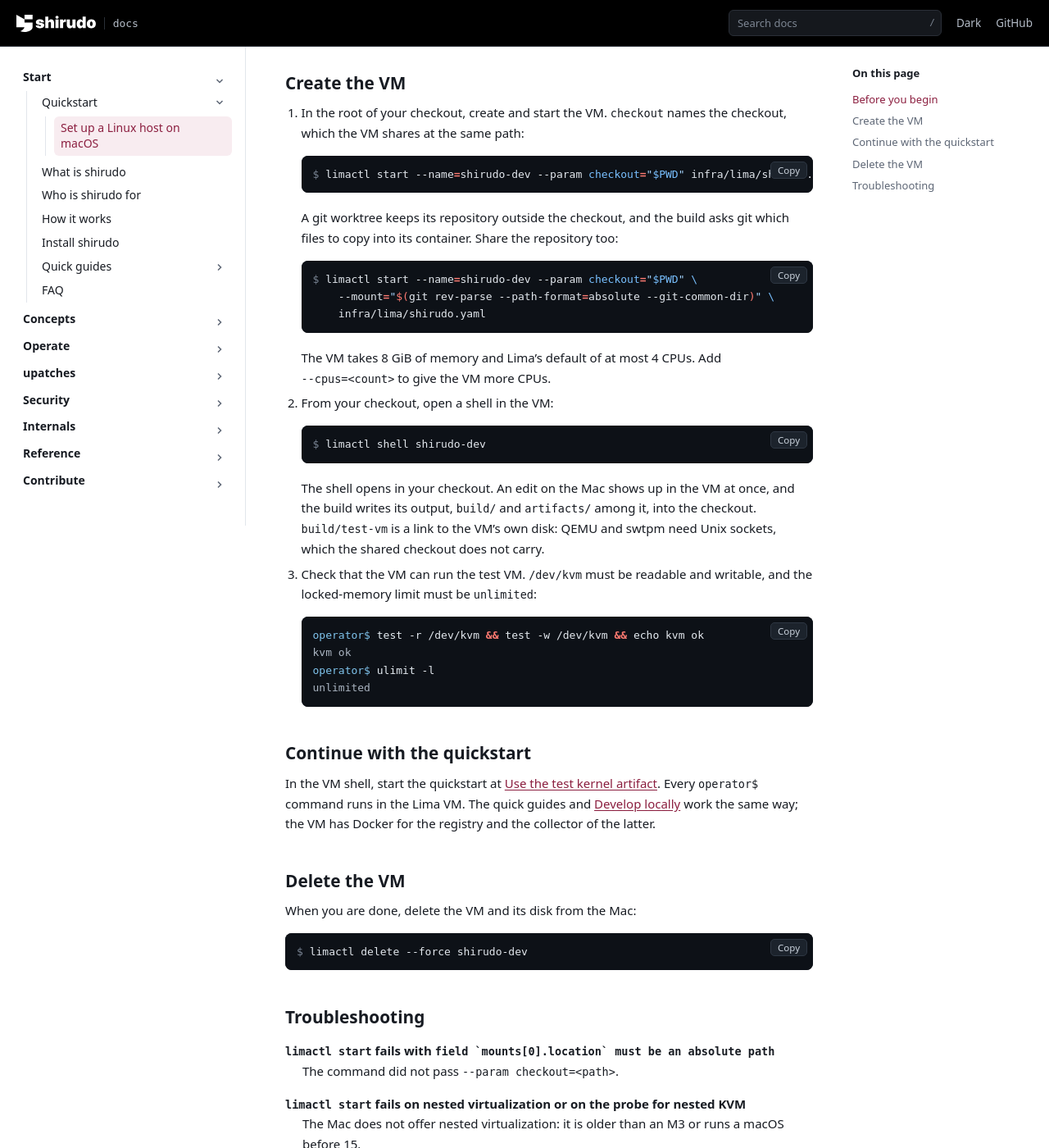
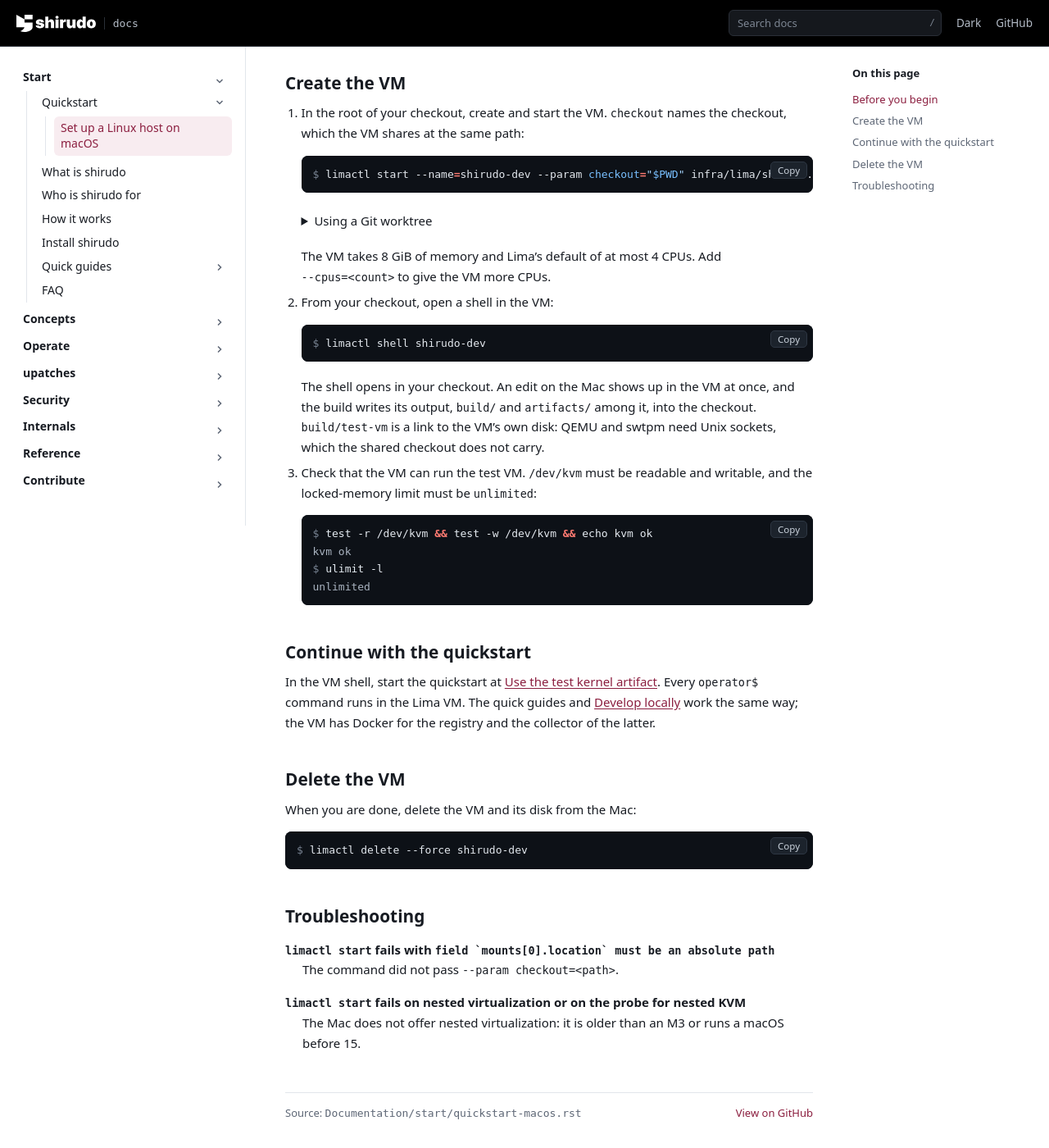
Before and after one commit to AliBashaSY/shirudo, a Sphinx documentation site: the page built from Documentation/start/quickstart-macos.rst, in a window 1280 px wide and 1400 px high, scrolled down 783 px. Shown: the whole window at 82% size. Built offline with Sphinx 7.4.7, drawn with Linux system fonts in a browser that asks for light colours; pages that are not in the unit, such as notebooks, are missing from menus.

Commit message:
docs: make macOS worktree setup expandable
The macOS quickstart shows two VM start commands in one step. The
second applies only to Git worktrees. Put it behind a disclosure so
the common setup is easier to scan. Keep the worktree command visible
in the plain-text build.

Use the plain shell prompt for the Lima verification commands so the
examples match the shell readers see.

Signed-off-by: Andrea Lattuada <andrea@lattuada.me>

```diff
--- a/Documentation/_themes/shirudo/static/shirudo.css
+++ b/Documentation/_themes/shirudo/static/shirudo.css
@@ -196,6 +196,9 @@ h4:hover > a.headerlink, a.headerlink:focus-visible { visibility: visible; }
 .body dl dt { font-weight: 600; }
 .body dl dd { margin: 0 0 .8em 1.4em; }
 .body blockquote { margin: 0 0 1em; padding-left: 1em; border-left: 2px solid var(--line); color: var(--muted); }
+.body details { margin: 0 0 1em; }
+.body details > summary { padding: .25em 0; cursor: pointer; }
+.body details[open] > summary { margin-bottom: .5em; }
 
 /* code */
 div.highlight { position: relative; margin: 10px 0 18px; background: var(--code-bg); border-radius: 8px; }
--- a/Documentation/start/quickstart-macos.rst
+++ b/Documentation/start/quickstart-macos.rst
@@ -52,15 +52,23 @@ Create the VM
 
       $ limactl start --name=shirudo-dev --param checkout="$PWD" infra/lima/shirudo.yaml
 
-   A git worktree keeps its repository outside the checkout, and the
-   build asks git which files to copy into its container. Share the
-   repository too:
+   .. raw:: html
+
+      <details>
+      <summary>Using a Git worktree</summary>
+
+   If you're using a Git worktree, run the command below to share the
+   repository too.
 
    .. code-block:: console
 
       $ limactl start --name=shirudo-dev --param checkout="$PWD" \
           --mount="$(git rev-parse --path-format=absolute --git-common-dir)" \
           infra/lima/shirudo.yaml
+
+   .. raw:: html
+
+      </details>
 
    The VM takes 8 GiB of memory and Lima's default of at most 4 CPUs.
    Add ``--cpus=<count>`` to give the VM more CPUs.
@@ -82,9 +90,9 @@ Create the VM
 
    .. code-block:: console
 
-      operator$ test -r /dev/kvm && test -w /dev/kvm && echo kvm ok
+      $ test -r /dev/kvm && test -w /dev/kvm && echo kvm ok
       kvm ok
-      operator$ ulimit -l
+      $ ulimit -l
       unlimited
 
 Continue with the quickstart
```
